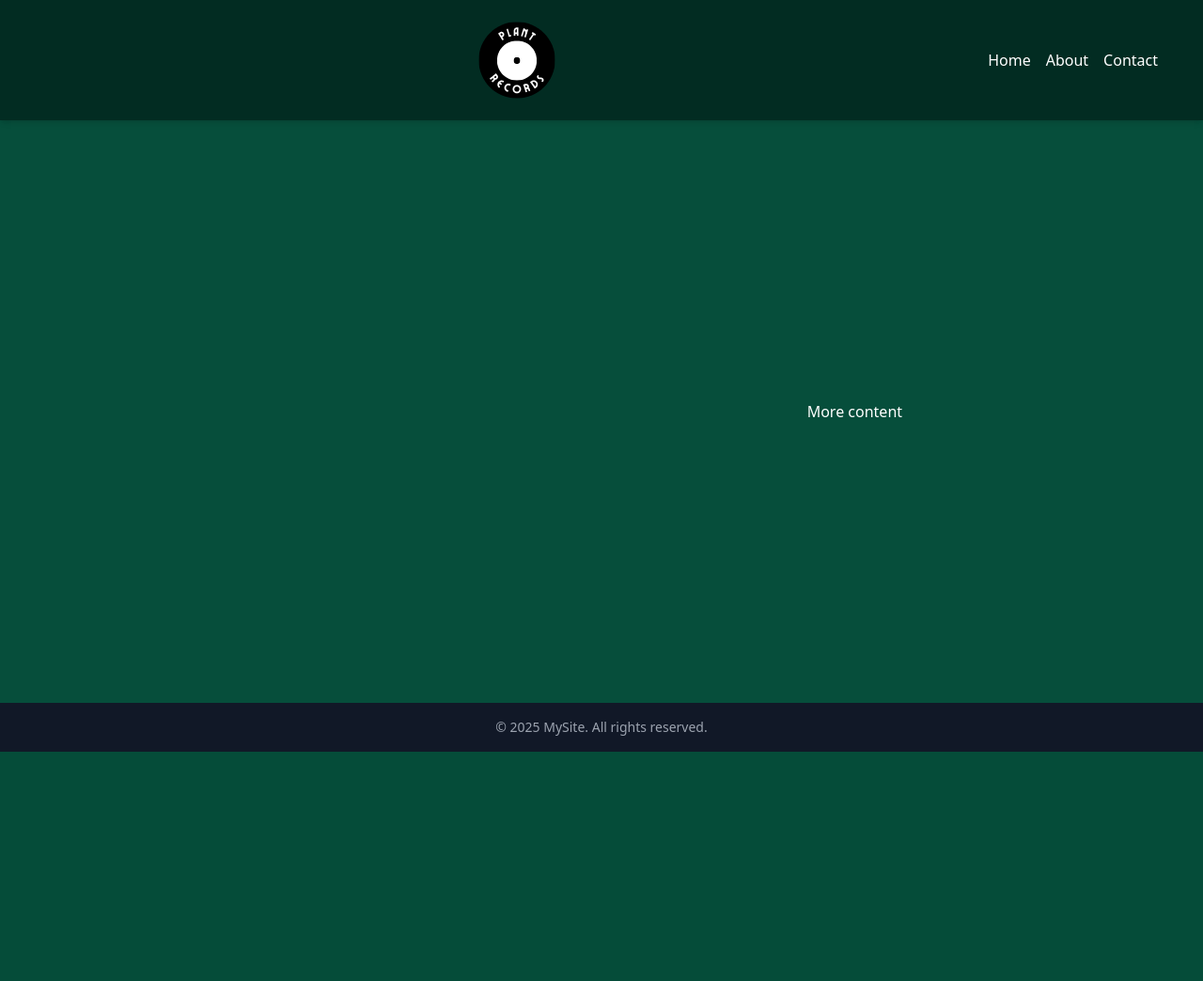
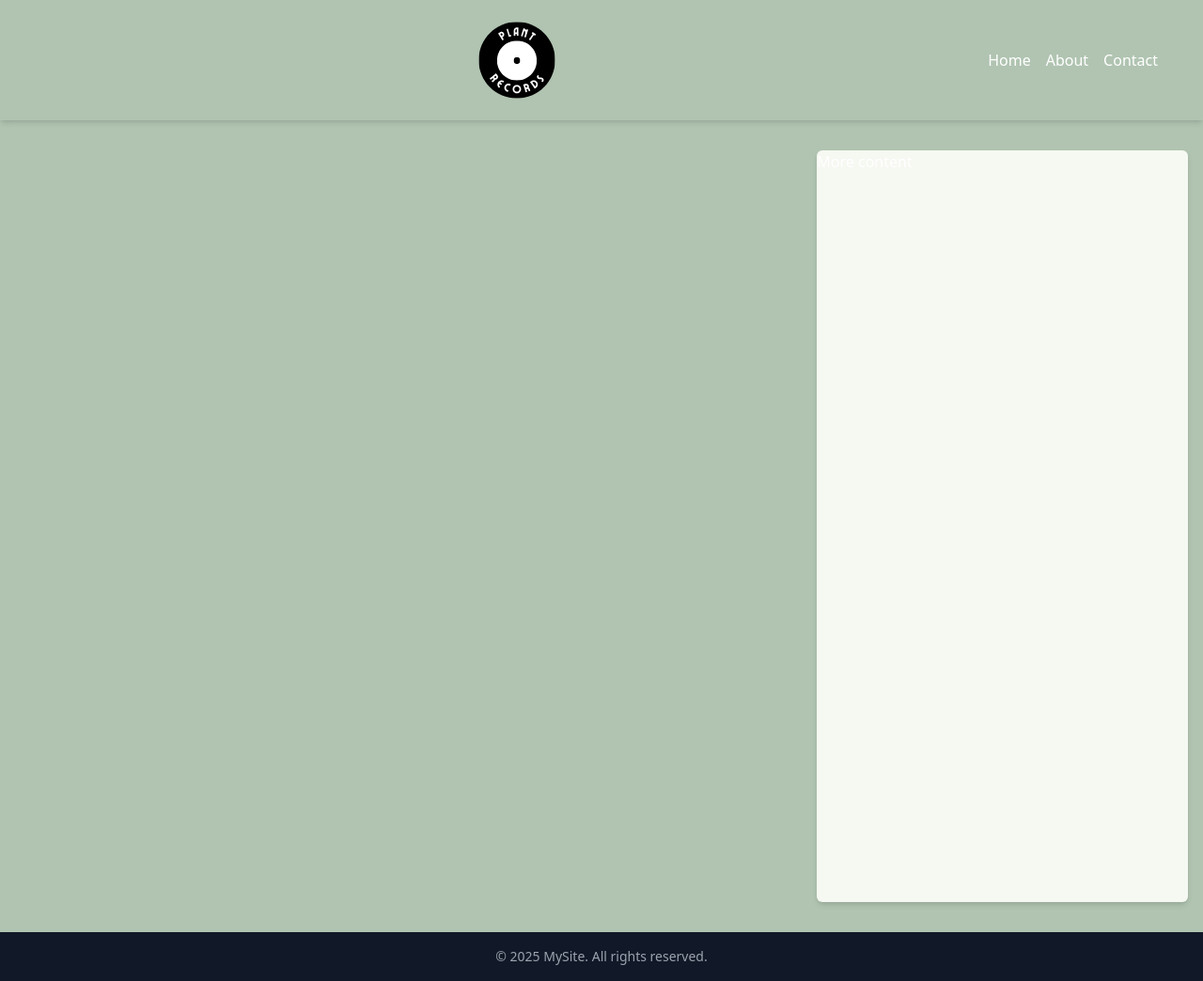
Before and after one commit to joekbullard/plant-records, a Django app: page / in a window 1280 px wide. Shown: the whole page at 94% size. Before the commit the page ends 800 px from the top, so only its background shows below. Run offline with Django 5.2, Linux system fonts and the light colour scheme; data that the repository does not hold is empty; style sheets or scripts are compiled from the project's sources; some libraries are stand-ins or nearby versions.

Commit message:
custom tailwind config

```diff
--- a/tailwind.config.js
+++ b/tailwind.config.js
@@ -5,7 +5,13 @@ module.exports = {
     './plantblog/extensions.py'
   ],
   theme: {
-    extend: {},
+    extend: {
+      colors: {
+        'main-green': '#B0C4B1',
+        'pale-white': '#F6F8F2',
+      }
+    },
+
   },
   plugins: [],
 }
--- a/templates/base.html
+++ b/templates/base.html
@@ -11,8 +11,8 @@
     <script src="https://cdnjs.cloudflare.com/ajax/libs/highlight.js/11.9.0/highlight.min.js"></script>
 
 </head>
-<body class="text-white min-h-screen bg-emerald-900 flex flex-col">
-    <nav class="bg-emerald-950 mx-auto w-screen px-4 sm:px-6 lg:px-8 shadow-md">
+<body class="text-white min-h-screen bg-main-green flex flex-col">
+    <nav class="mx-auto w-screen px-4 sm:px-6 lg:px-8 shadow-md">
         <div class="container mx-auto px-4 flex h-32 items-center justify-between">
             <div class="hidden md:flex md:items-center md:gap-12">
 
@@ -31,7 +31,7 @@
     </nav>
 
     <!-- Main Content -->
-    <main class="flex-grow flex items-center justify-center">
+    <main class="flex-grow flex  justify-center">
         <div class="container mx-auto px-4 py-8">
             {% block content %}
             <!-- Your page-specific content goes here -->
--- a/templates/home.html
+++ b/templates/home.html
@@ -1,15 +1,16 @@
 {% extends "base.html" %} {% block content %}
-<div class="flex flex-col md:gap-x-8 md:flex-row">
+<div class="flex flex-col md:gap-x-16 gap-y-16 md:flex-row">
   <div class="md:basis-2/3">
     {% for entry in entries %}
-
-    <h2 class="text-2xl pb-2">{{ entry }} {{ entry.publish_date }}</h2>
-    {% lorem 60 w %}
-    <p>{{ entry.formatted_markdown|safe }} </p>
+    <div class="bg-pale-white h-80 text-black p-4 rounded-md shadow-md">
+      <h2 class="text-2xl pb-2">{{ entry }} {{ entry.publish_date }}</h2>
+      {% lorem 60 w %}
+      <p>{{ entry.formatted_markdown|safe }}</p>
+    </div>
     {% endfor %}
   </div>
 
-  <div class="md:basis-1/3">
+  <div class="md:basis-1/3 min-h-screen bg-pale-white rounded-md shadow-md">
     <p>More content</p>
   </div>
 </div>
```
Also changed, not shown: plantblog/migrations/0002_alter_species_options.py (added).
